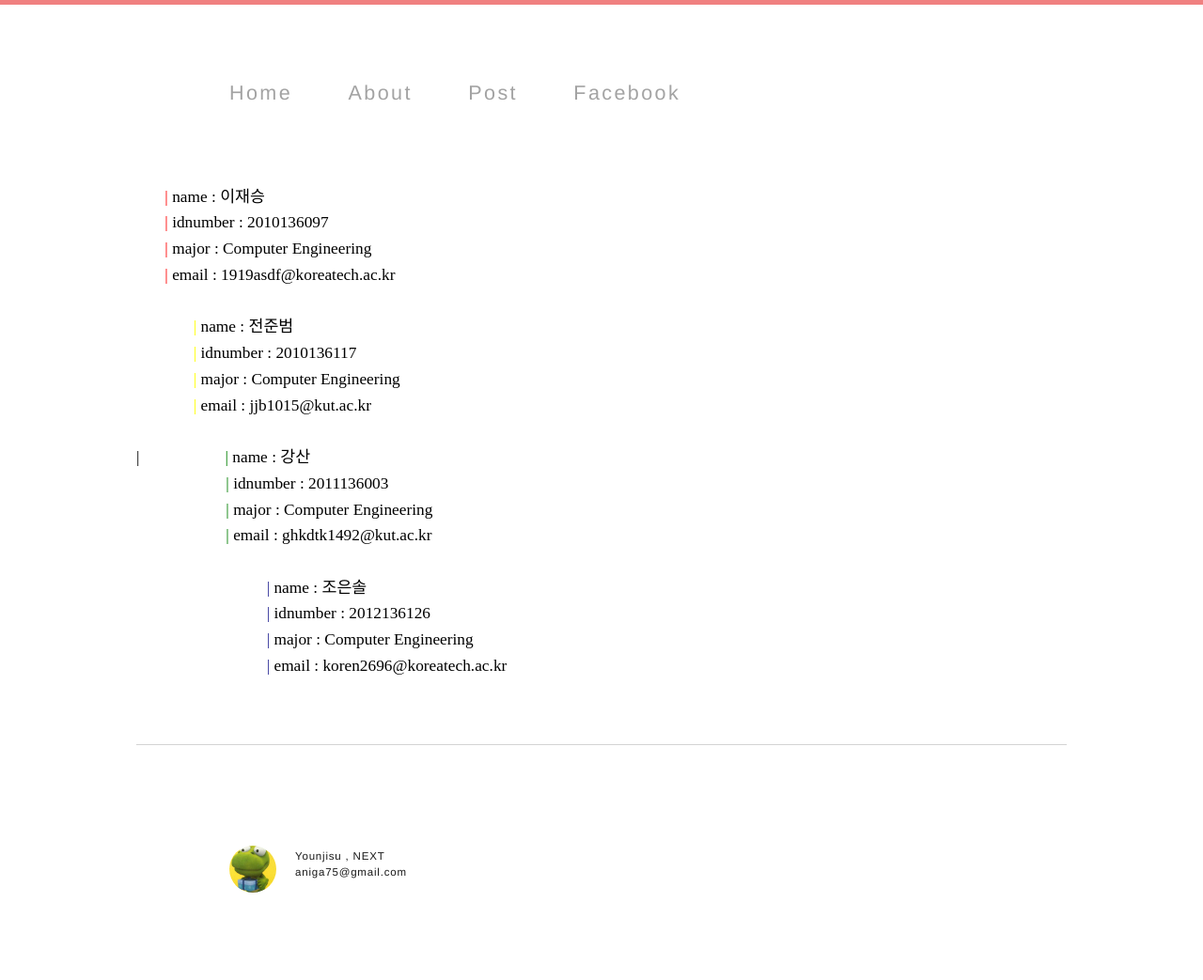
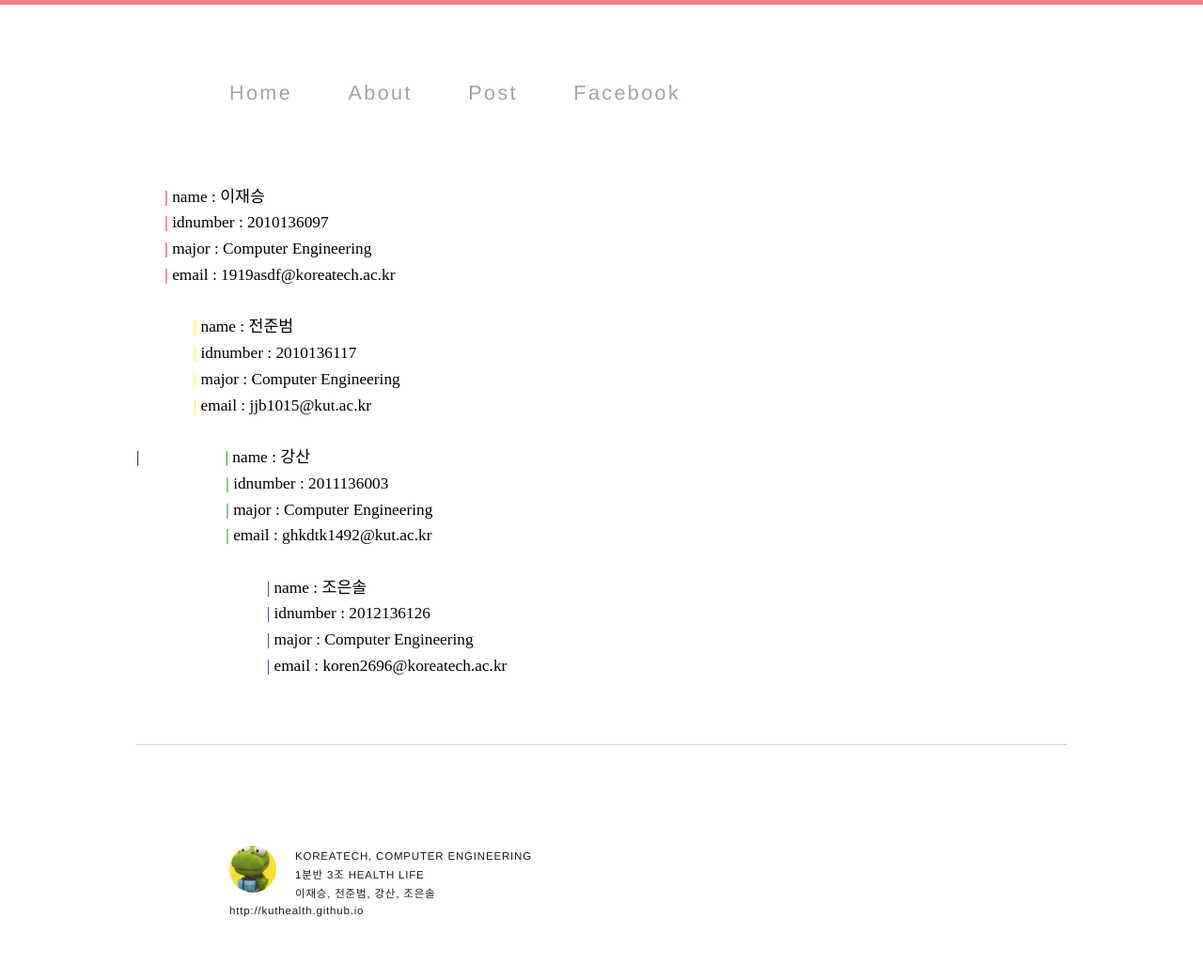
Before and after one commit to kuthealth/kuthealth.github.com, a Jekyll site: the page page/about.html, which Jekyll copies as it is, in a window 1280 px wide. Shown: the whole page at 94% size. Built offline with Jekyll 4.4.1, drawn with Linux system fonts in a browser that asks for light colours; comment, search, counter and statistics services are not loaded.

Commit message:
Update about.html

```diff
--- a/page/about.html
+++ b/page/about.html
@@ -83,9 +83,11 @@
         <footer>
             <section>
               <img src="/images/crong.jpg">
-              <ul>
-                <li>Younjisu , NEXT</li>
-                <li>aniga75@gmail.com</li>
+               <ul>
+                <li>KOREATECH, COMPUTER ENGINEERING</li>
+                <li>1분반 3조 HEALTH LIFE </li>
+                <li>이재승, 전준범, 강산, 조은솔</li></li>
+                <li>http://kuthealth.github.io</li>
               </ul>
           </section>
         </footer>
```
